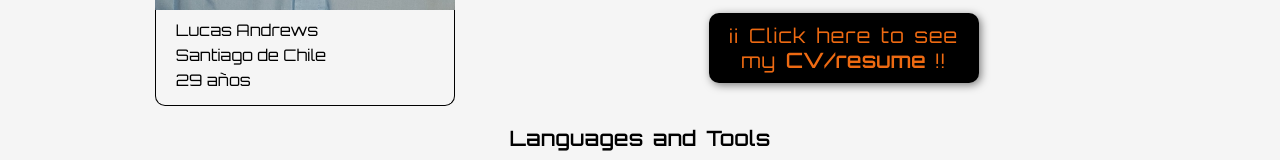
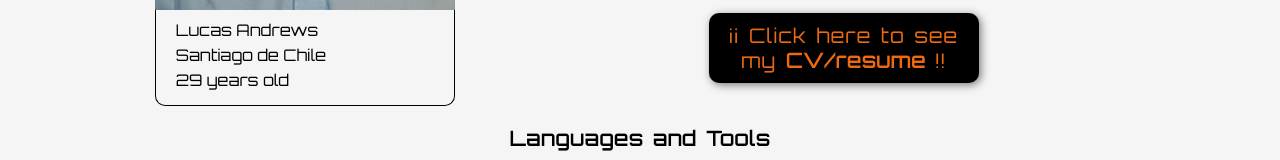
Before and after one commit to landrews852/Portfolio-Lucas-Andrews, a React (Create React App) app in the folder client/: page / in a window 1280 px wide. Shown: the part 580-740 px from the top of the page. Built offline with nearby package versions, Linux system fonts and the light colour scheme.

Commit message:
Update about.jsx

```diff
--- a/client/src/components/about/about.jsx
+++ b/client/src/components/about/about.jsx
@@ -14,7 +14,7 @@ export default function About () {
           <div className={s.infocard}>
             <span className={s.infocard_item}>Lucas Andrews</span>
             <span className={s.infocard_item}>Santiago de Chile</span>
-            <span className={s.infocard_item}>29 años</span>
+            <span className={s.infocard_item}>29 years old</span>
           </div>
         </div>
         <br/>
```
